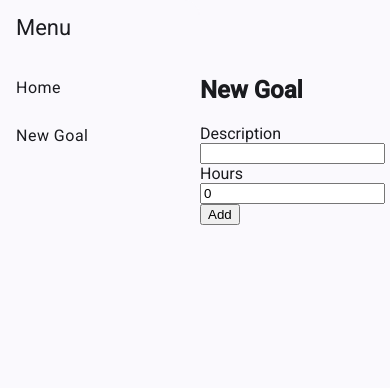
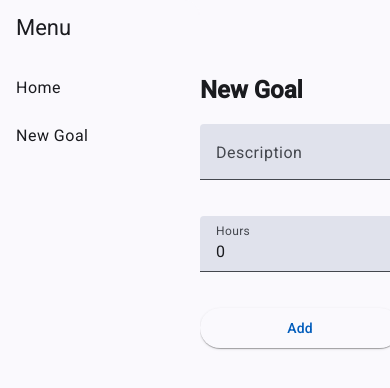
Before and after one commit to virmerson/ada-goal-app, an Angular app: page /new-goal in a window 390 px wide. Shown: the top 388 px of the page. Built offline with nearby package versions, Linux system fonts and the light colour scheme.

Commit message:
add css in the forms and finalize the menu navside

```diff
--- a/src/app/app.component.html
+++ b/src/app/app.component.html
@@ -1,19 +1,19 @@
 <mat-sidenav-container class="sidenav-container" >
 
-    <mat-sidenav #sidenav  class="sidenav" mode="side" [opened]="!isScreenSmall">
+    <mat-sidenav #sidenav  class="sidenav" [mode]="isScreenSmall ? 'over':'side' " [opened]="!isScreenSmall">
 
         <mat-toolbar>
               Menu
         </mat-toolbar>
         <mat-nav-list>
-          <a mat-list-item  routerLink="/"> Home </a>
-          <a mat-list-item routerLink="/new-goal"> New Goal </a>
+          <a mat-list-item  routerLink="/" (click)="closeSidenav()"> Home </a>
+          <a mat-list-item routerLink="/new-goal" (click)="closeSidenav()"> New Goal </a>
         </mat-nav-list>
     </mat-sidenav>
     <mat-sidenav-content>
 
         <mat-toolbar>
-              <button mat-icon-button *ngIf="isScreenSmall">
+              <button mat-icon-button *ngIf="isScreenSmall" (click)="sidenav.toggle()">
                   <mat-icon>menu</mat-icon>
               </button>
         </mat-toolbar>
@@ -23,6 +23,4 @@
 
     </mat-sidenav-content>
 
-
-
 </mat-sidenav-container>
--- a/src/app/app.component.ts
+++ b/src/app/app.component.ts
@@ -1,6 +1,6 @@
 import { Component, HostListener, ViewChild } from '@angular/core';
 import { RouterModule } from '@angular/router';
-import {MatSidenavModule} from '@angular/material/sidenav';
+import {MatSidenav, MatSidenavModule} from '@angular/material/sidenav';
 import {MatToolbarModule} from '@angular/material/toolbar';
 import {MatListModule} from '@angular/material/list';
 import { MatIconModule } from '@angular/material/icon';
@@ -18,7 +18,7 @@ export class AppComponent {
 
   isScreenSmall =false;
 
-  // @ViewChild('sidenav') sidenav!:MatSidenav
+   @ViewChild('sidenav') sidenav!:MatSidenav;
 
   @HostListener('window:resize', ['$event'])
   onResize(event:any){
@@ -31,8 +31,8 @@ export class AppComponent {
   }
 
   closeSidenav(){
-    // if (this.isScreenSmall){
-    //   this.sidenav.close();
-    // }
+    if (this.isScreenSmall){
+      this.sidenav.close();
+    }
   }
 }
--- a/src/app/edit-goal/edit-goal.component.html
+++ b/src/app/edit-goal/edit-goal.component.html
@@ -1,10 +1,14 @@
 <section>
   <h1> Edit Goal</h1>
   <form [formGroup]="editGoalForm" (submit)="submitUpdate()">
-      <label for="description">Description </label>
-      <input id="description" formControlName="description"/>
-      <label for="hours"> Hours </label>
-      <input id="hours" type="number" formControlName="hours" />
-      <button type="submit"> Update </button>
+    <mat-form-field>
+      <mat-label for="description">Description </mat-label>
+      <input matInput id="description" formControlName="description"/>
+    </mat-form-field>
+    <mat-form-field>
+      <mat-label for="hours"> Hours </mat-label>
+      <input matInput id="hours" type="number" formControlName="hours" />
+    </mat-form-field>
+      <button mat-raised-button color="primary" type="submit"> Update </button>
   </form>
 </section>
--- a/src/app/new-goal/new-goal.component.html
+++ b/src/app/new-goal/new-goal.component.html
@@ -1,13 +1,17 @@
 <section>
   <h1> New Goal </h1>
   <form [formGroup]="newGoalForm" (submit)="submitGoal()">
-        <label for="description">Description</label>
-        <input id="description" formControlName='description'/>
+    <mat-form-field>
+      <mat-label for="description">Description </mat-label>
+      <input matInput id="description" formControlName="description"/>
+    </mat-form-field>
 
-        <label for="hours">Hours</label>
-        <input id="hours" type="number" formControlName='hours'>
+    <mat-form-field>
+      <mat-label for="hours"> Hours </mat-label>
+      <input matInput id="hours" type="number" formControlName="hours" />
+    </mat-form-field>
 
-        <button type="submit"> Add </button>
+      <button mat-raised-button color="primary" type="submit">  Add </button>
 
         <div>
           {{notification}}
--- /dev/null
+++ b/src/styles/form-styles.css
@@ -0,0 +1,27 @@
+
+
+
+form {
+
+  display: flex;
+  flex-direction: row;
+  width: 100%;
+  max-width: 600px;
+  flex-wrap: wrap;
+  gap:16px;
+}
+
+mat-form-field{
+  flex:1;
+  min-width:200px;
+}
+
+@media(max-width:600px){
+  form{
+    flex-direction: column;
+  }
+  mat-form-field{
+    width: 100%;
+  }
+
+}
```
Also changed, not shown: src/app/edit-goal/edit-goal.component.ts (+5 -2 lines), src/app/new-goal/new-goal.component.ts (+6 -2 lines).
